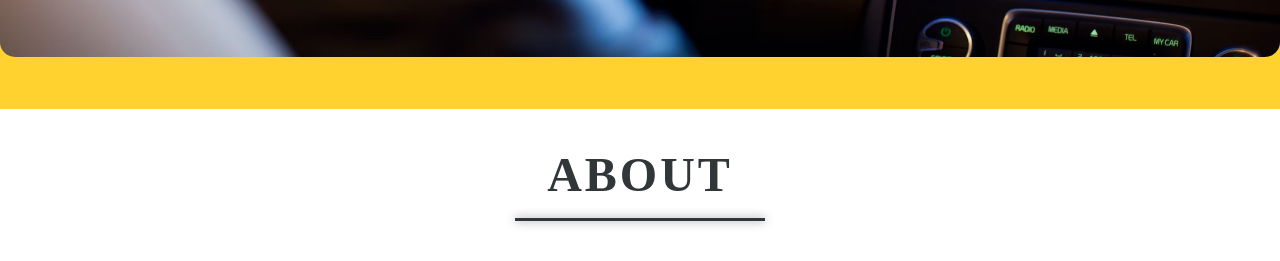
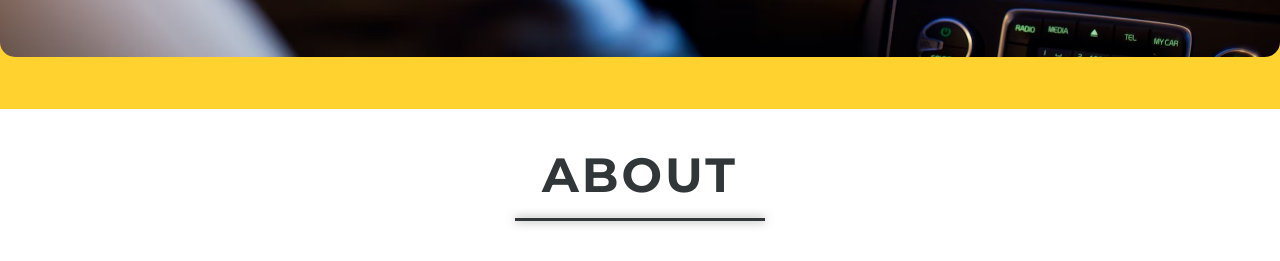
Before and after one commit to vanncastro/vancastro, a Next.js app: page / in a window 1280 px wide. Shown: the part 940-1201 px from the top of the page. Built offline with nearby package versions, Linux system fonts and the light colour scheme.

Commit message:
fix cont

```diff
--- a/src/components/base/Container.tsx
+++ b/src/components/base/Container.tsx
@@ -15,6 +15,7 @@ const StyledContainer = styled.section<{ hasLightBackground?: boolean; height?:
 
 const StyledTitle = styled.h3<{ darkTitleColor?: boolean }>`
     && {
+        font-family: var(--font-family);
         font-weight: bold;
         font-size: 3rem;
         color: ${({ darkTitleColor }) => (darkTitleColor ? COLORS.primary : COLORS.background)};
```
